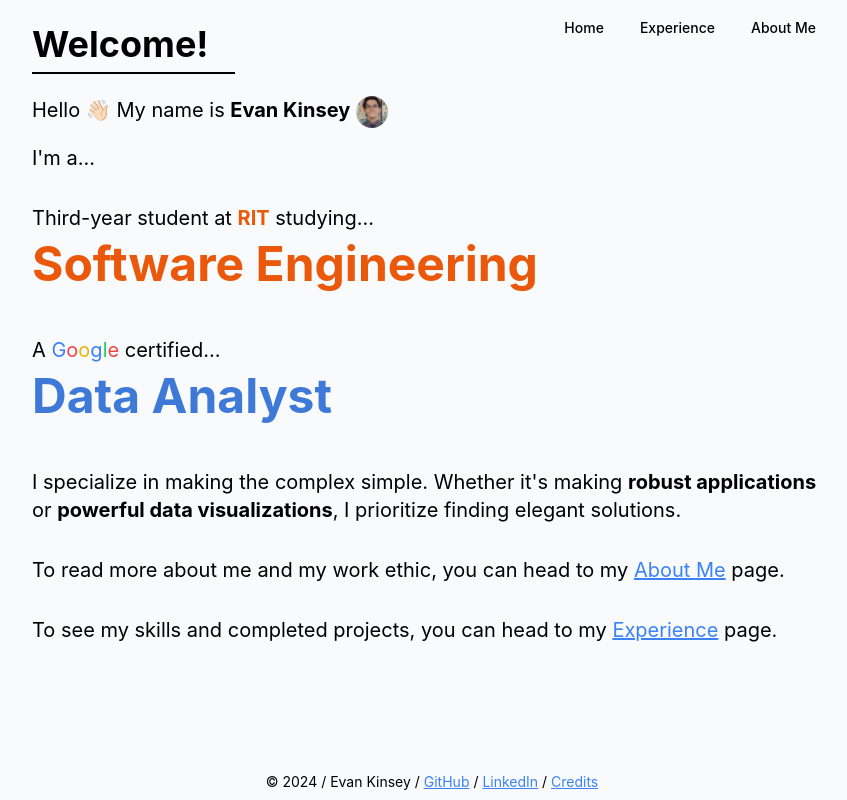
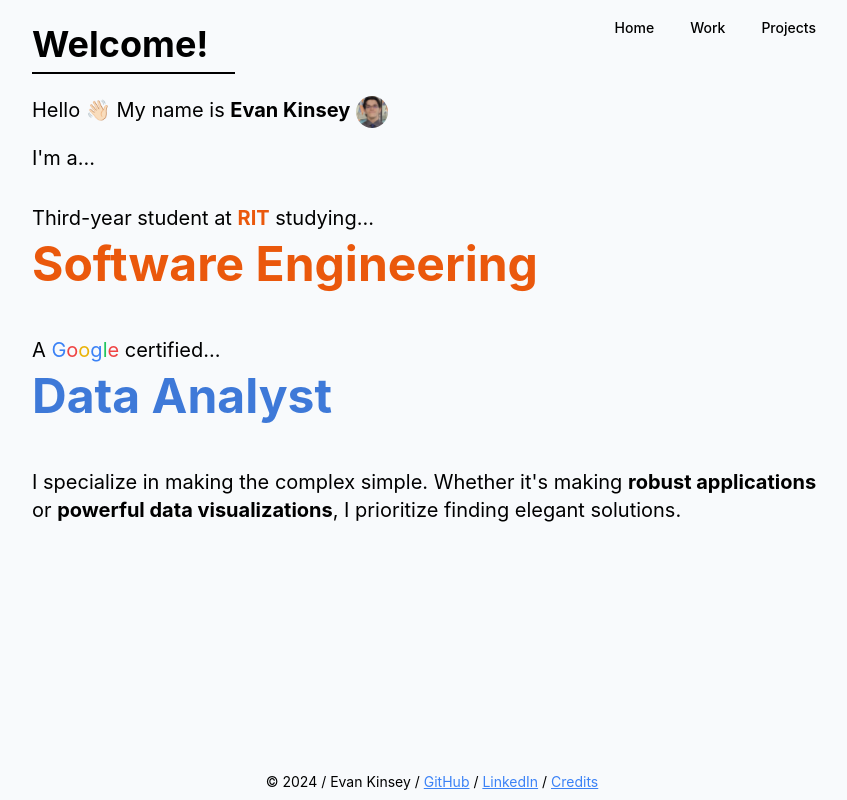
Before and after one commit to evankins/portfolio-next, a Next.js app in the folder app/: page / in a window 1280 px wide. Shown: the whole page, without its empty margins (208-1055 px from the left). Built offline with nearby package versions, Linux system fonts and the light colour scheme.

Commit message:
changing page names

```diff
--- a/app/src/app/page.tsx
+++ b/app/src/app/page.tsx
@@ -58,14 +58,6 @@
             I specialize in making the complex simple. Whether it&apos;s making <b>robust applications</b> or <b>powerful data visualizations</b>, I prioritize finding elegant solutions.
           </p>
 
-          <p className="my-8">
-            To read more about me and my work ethic, you can head to my <a href="/about" className="link">About Me</a> page.
-          </p>
-
-          <p className="my-8">
-            To see my skills and completed projects, you can head to my <a href="/experience" className="link">Experience</a> page.
-          </p>
-
         </div>
 
         <footer className="fade-in-slow mt-12 flex flex-col justify-center items-center">
--- a/app/src/app/experience/page.tsx
+++ b/app/src/app/projects/page.tsx
@@ -176,7 +176,7 @@
 ]
 
 
-export default function Experience() {
+export default function Projects() {
   const [selectedSkill, setSelectedSkill] = React.useState<string | null>(null);
   const [filteredSkill, setFilteredSkill] = React.useState<string | null>(null);
   const [filteredProjects, setFilteredProjects] = React.useState(projects);
@@ -218,7 +218,7 @@
 
         <header>
           <div className="inline-block mt-2">
-            <h1 className="">Experience</h1>
+            <h1 className="">Projects</h1>
             <hr className="border-t-2 border-black mt-2 w-[115%]" />
           </div>
         </header>
--- a/app/src/app/about/page.tsx
+++ b/app/src/app/work/page.tsx
@@ -4,14 +4,14 @@
 import Link from 'next/link'
 
 
-export default function About() {
+export default function Work() {
   return (
     <div className="min-h-screen flex flex-col justify-center items-center">
       <div className="flex-grow mt-4 relative w-11/12 md:w-[700px] lg:w-[800px]">
 
         <header>
           <div className="inline-block mt-2">
-            <h1 className="">About Me</h1>
+            <h1 className="">Work</h1>
             <hr className="border-t-2 border-black mt-2 w-[115%]" />
           </div>
         </header>
--- a/app/src/components/ShadCnCard.tsx
+++ b/app/src/components/ShadCnCard.tsx
@@ -3,7 +3,7 @@
 import Image from 'next/image'
 import { Card } from "@/components/ui/card";
 import { Tooltip, TooltipContent, TooltipProvider, TooltipTrigger } from "@/components/ui/tooltip"
-import { Skill } from "@/app/experience/page";
+import { Skill } from "@/app/projects/page";
 
 interface ProjectCardProps {
   title: string,
--- a/app/src/components/ShadCnNavigationMenuDesktop.tsx
+++ b/app/src/components/ShadCnNavigationMenuDesktop.tsx
@@ -25,16 +25,16 @@
           </Link>
         </NavigationMenuItem>
         <NavigationMenuItem className="hover:bg-slate-200 transition duration-300 rounded-md">
-          <Link href="/experience" legacyBehavior passHref>
+          <Link href="/work" legacyBehavior passHref>
             <NavigationMenuLink className={navigationMenuTriggerStyle()}>
-              Experience
+              Work
             </NavigationMenuLink>
           </Link>
         </NavigationMenuItem>
         <NavigationMenuItem className="hover:bg-slate-200 transition duration-300 rounded-md">
-          <Link href="/about" legacyBehavior passHref>
+          <Link href="/projects" legacyBehavior passHref>
             <NavigationMenuLink className={navigationMenuTriggerStyle()}>
-              About Me
+              Projects
             </NavigationMenuLink>
           </Link>
         </NavigationMenuItem>
--- a/app/src/components/ShadCnNavigationMenuMobile.tsx
+++ b/app/src/components/ShadCnNavigationMenuMobile.tsx
@@ -38,20 +38,20 @@
             <li>
               <NavigationMenuLink as-child>
                 <Link
-                  href="/experience"
+                  href="/work"
                   className="block select-none space-y-1 rounded-md p-3 leading-none no-underline outline-none transition-colors hover:bg-accent hover:text-accent-foreground focus:bg-accent focus:text-accent-foreground"
                 >
-                  <div className="text-sm font-medium leading-none">Experience</div>
+                  <div className="text-sm font-medium leading-none">Work</div>
                 </Link>
               </NavigationMenuLink>
             </li>
             <li>
               <NavigationMenuLink as-child>
                 <Link
-                  href="/about"
+                  href="/projects"
                   className="block select-none space-y-1 rounded-md p-3 leading-none no-underline outline-none transition-colors hover:bg-accent hover:text-accent-foreground focus:bg-accent focus:text-accent-foreground"
                 >
-                  <div className="text-sm font-medium leading-none">About Me</div>
+                  <div className="text-sm font-medium leading-none">Projects</div>
                 </Link>
               </NavigationMenuLink>
             </li>
```
